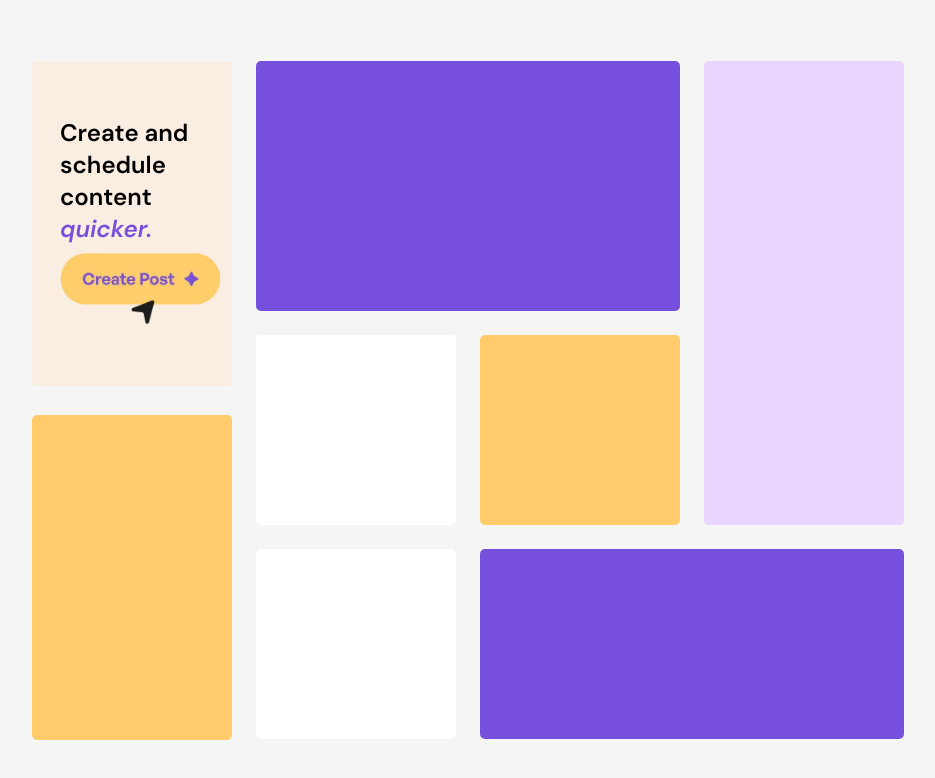
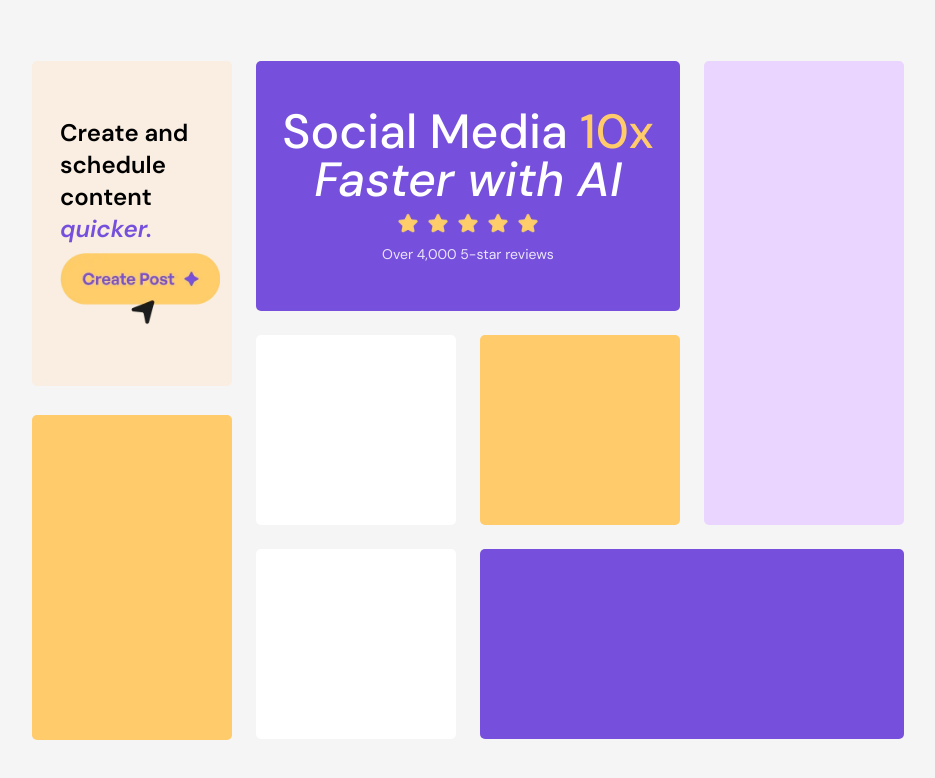
Before and after one commit to Maryiamreda/Bento-grid, a React (Vite) app: page / in a window 1280 px wide. Shown: the top 778 px of the page, without its empty margins (172-1107 px from the left). Built offline with nearby package versions, Linux system fonts and the light colour scheme.

Commit message:
social media card

```diff
--- a/src/App.tsx
+++ b/src/App.tsx
@@ -8,7 +8,16 @@ function App() {
         Create and <br /> schedule <br /> content<br /> <span className='italic text-purple-500 '>quicker.</span>
         <img src={Create} className='w-40 pt-2' />
       </div>
-      <div className="bg-purple-500 col-span-2 h- "></div>
+      <div className="bg-purple-500 col-span-2 text-white flex flex-col justify-center items-center gap-2 ">
+        <p className='font-medium text-5xl'>
+          Social Media <span className='text-yellow-500'>10x</span><br />
+          <span className='italic'>Faster with  AI</span>
+        </p>
+
+        <img src='../public/assets/images/illustration-five-stars.webp' className='w-36' />
+        <p className='text-sm opacity-85' >   Over 4,000 5-star reviews
+        </p>
+      </div>
       <div className="bg-purple-200 row-span-2 col-start-4 "></div>
       <div className="bg-yellow-500 h-[325px] col-start-1 row-start-2 mt-20  "></div>
       <div className="bg-white row-start-2 col-start-2 "></div>
```
